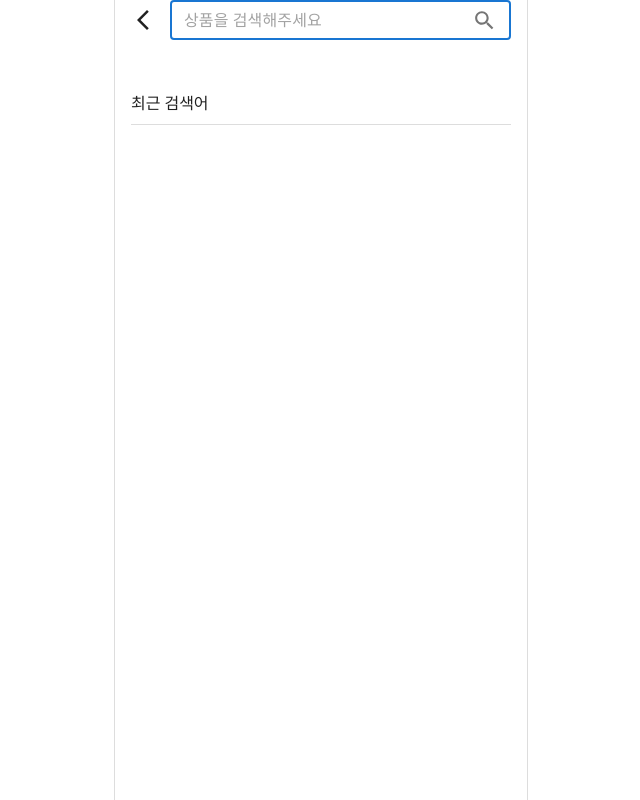
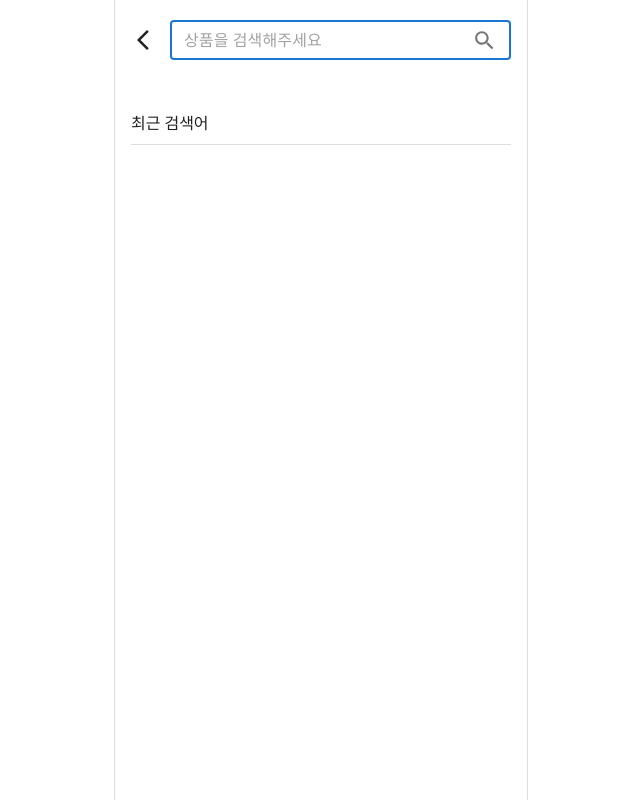
Before and after one commit to gotogether-s/gotogether-s, a Next.js app: page /search in a window 1280 px wide. Shown: the whole page, without its empty margins (319-959 px from the left). Built offline with nearby package versions, Linux system fonts and the light colour scheme.

Commit message:
#72 design: Fix Search component spacing issue

```diff
--- a/pages/search/Search.module.scss
+++ b/pages/search/Search.module.scss
@@ -3,7 +3,8 @@
   align-items: center;
   justify-content: space-between;
   gap: 1.5rem;
-  margin-bottom: 5rem;
+  margin-bottom: 3rem;
+  padding: 2rem 0;
 }
 
 .clickable-icon:hover {
```
